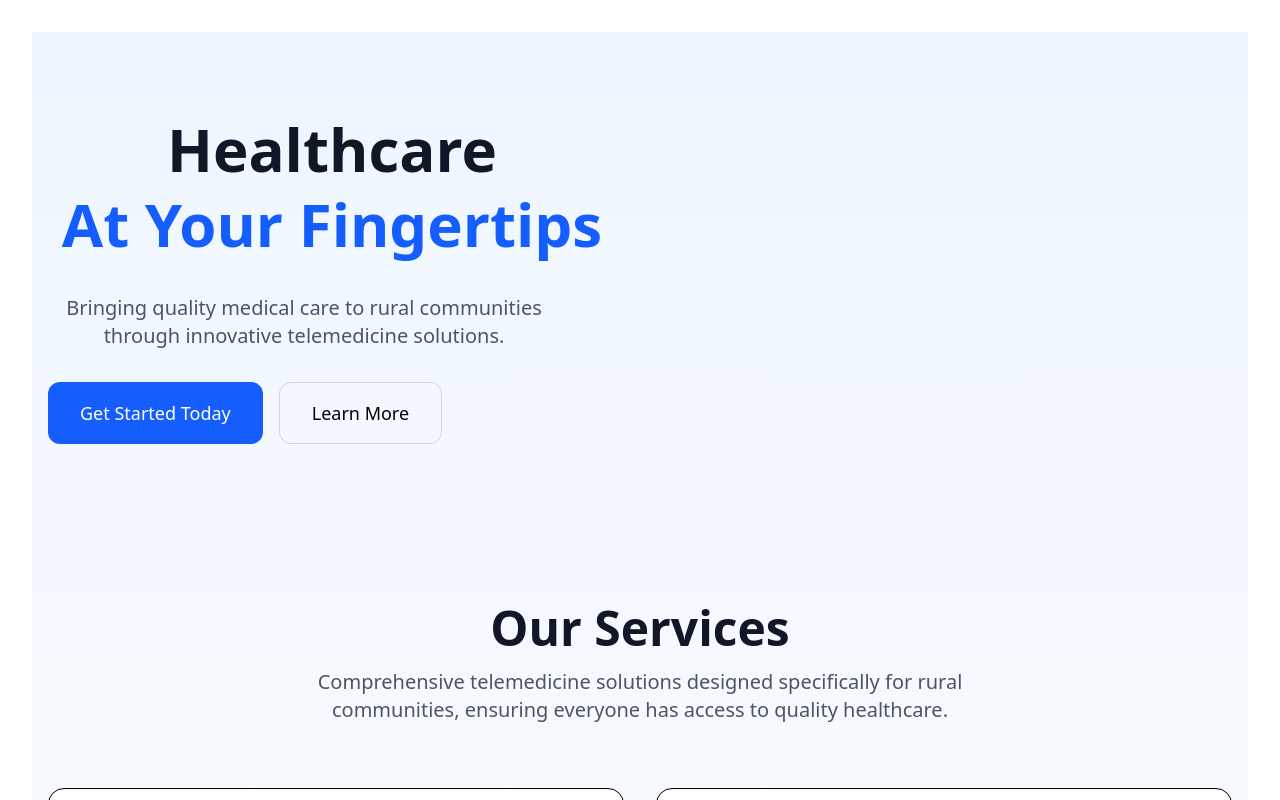
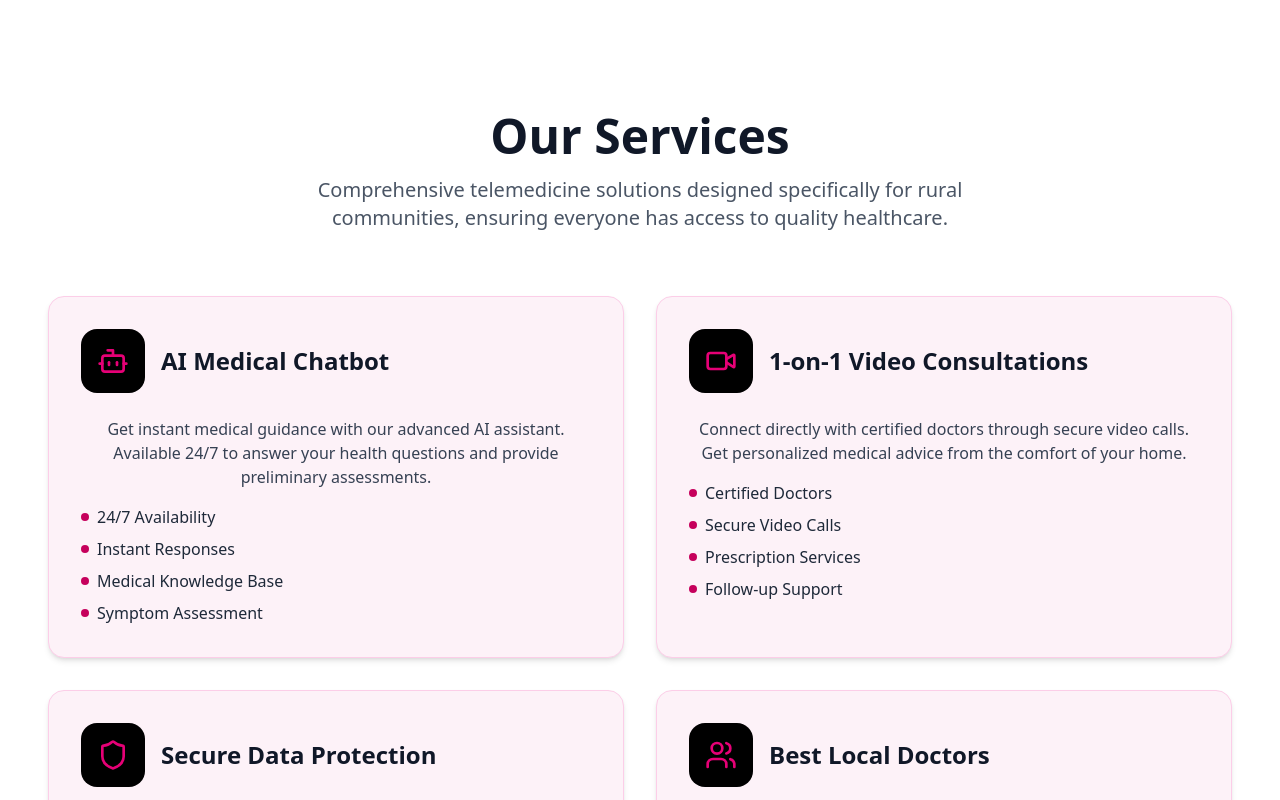
Before and after one commit to YashRajCs23/Telemedicine, a React (Vite) app in the folder frontend/: page /services in a window 1280 px wide. Shown: the top 800 px of the page. Built offline with nearby package versions, Linux system fonts and the light colour scheme.

Commit message:
pre-Final Landing Page

```diff
--- a/frontend/src/App.jsx
+++ b/frontend/src/App.jsx
@@ -17,6 +17,8 @@ import DoctorSignup from './components/Landing/UserLogin.jsx'
 
 import { createBrowserRouter, RouterProvider } from 'react-router'
 import AboutSection from './components/Landing/About/AboutSection.jsx'
+import Services from "./components/Landing/Services.jsx";
+import Last from "./components/Landing/Last.jsx";
 
 
 
@@ -27,6 +29,8 @@ function App() {
       <Background />
       <Herosection />
       <AboutSection/>
+      <Services/>
+      <Last/>
       <Footer />
     </>
   );
--- a/frontend/src/components/Landing/Herosection.jsx
+++ b/frontend/src/components/Landing/Herosection.jsx
@@ -4,7 +4,7 @@ import BookButton from "./BookButton";
 
 const Herosection = () => {
   return (
-    <div className="flex justify-center items-center px-[4vw] py-[1vw] w-full h-[88vh] gap-[2vw] bg-white z-10">
+    <div className="flex justify-center items-center px-[4vw] py-[1vw] w-full h-[88vh] gap-[2vw]">
 
       {/* Left Section */}
       <div className="left w-[40vw] h-full flex flex-col justify-center gap-6 text-black">
--- /dev/null
+++ b/frontend/src/components/Landing/Last.jsx
@@ -0,0 +1,29 @@
+import React from "react";
+import BookButton from "./BookButton";
+
+const Last = () => {
+  return (
+    <section className=" py-16 px-6 text-center text-black">
+      <div className="max-w-4xl mx-auto space-y-6">
+        {/* Catchy Heading */}
+        <h2 className="text-4xl md:text-5xl font-extrabold leading-tight">
+          Hey, don’t waste your time!
+          <br /> Consult a doctor today.
+        </h2>
+
+        {/* Supporting Text */}
+        <p className="text-lg md:text-xl text-gray-600">
+          Get expert medical advice, anytime, anywhere. Take the first step
+          towards better health now.
+        </p>
+
+        {/* Book Now Button */}
+        <div>
+          <BookButton color="bg-black" textColor="text-white" />
+        </div>
+      </div>
+    </section>
+  );
+};
+
+export default Last;
--- a/frontend/src/components/Landing/Services.jsx
+++ b/frontend/src/components/Landing/Services.jsx
@@ -53,35 +53,11 @@ const Services = () => {
   ];
 
   return (
-    <div className="min-h-screen bg-gradient-to-b from-blue-50 to-white">
-      {/* Hero Section */}
-      <section className="relative py-20 px-4">
-        <div className="max-w-7xl mx-auto grid lg:grid-cols-2 gap-12 items-center">
-          {/* Text */}
-          <div className="space-y-8">
-            <h1 className="text-5xl lg:text-6xl font-bold leading-tight text-gray-900">
-              Healthcare
-              <span className="block text-blue-600">At Your Fingertips</span>
-            </h1>
-            <p className="text-xl text-gray-600 max-w-lg">
-              Bringing quality medical care to rural communities through
-              innovative telemedicine solutions.
-            </p>
-            <div className="flex flex-col sm:flex-row gap-4">
-              <button className="bg-blue-600 text-white text-lg px-8 py-4 rounded-xl hover:bg-blue-700 transition">
-                Get Started Today
-              </button>
-              <button className="border border-gray-300 text-lg px-8 py-4 rounded-xl hover:bg-gray-100 transition">
-                Learn More
-              </button>
-            </div>
-          </div>
-        </div>
-      </section>
-
+    <div className="min-h-screen ">
       {/* Services Section */}
       <section className="py-20 px-4">
         <div className="max-w-7xl mx-auto">
+          {/* Section Heading */}
           <div className="text-center space-y-4 mb-16">
             <h2 className="text-4xl lg:text-5xl font-bold text-gray-900">
               Our Services
@@ -93,28 +69,34 @@ const Services = () => {
             </p>
           </div>
 
+          {/* Service Cards */}
           <div className="grid md:grid-cols-2 gap-8">
             {services.map((service, index) => (
               <div
                 key={index}
-                className="p-8 rounded-2xl bg-white shadow-md hover:shadow-lg transition cursor-pointer border"
+                className="p-8 rounded-2xl bg-pink-50 shadow-md hover:shadow-lg transition cursor-pointer border border-pink-200"
               >
+                {/* Icon + Title */}
                 <div className="flex items-center gap-4 mb-6">
-                  <div className="w-16 h-16 rounded-2xl bg-blue-100 flex items-center justify-center">
-                    <service.icon className="w-8 h-8 text-blue-600" />
+                  <div className="w-16 h-16 rounded-2xl bg-black flex items-center justify-center">
+                    <service.icon className="w-8 h-8 text-pink-600" />
                   </div>
                   <h3 className="text-2xl font-bold text-gray-900">
                     {service.title}
                   </h3>
                 </div>
-                <p className="text-gray-600 mb-4">{service.description}</p>
+
+                {/* Description */}
+                <p className="text-gray-700 mb-4">{service.description}</p>
+
+                {/* Features List */}
                 <ul className="space-y-2">
                   {service.features.map((feature, featureIndex) => (
                     <li
                       key={featureIndex}
-                      className="flex items-center gap-2 text-gray-700"
+                      className="flex items-center gap-2 text-gray-800"
                     >
-                      <span className="w-2 h-2 rounded-full bg-blue-600"></span>
+                      <span className="w-2 h-2 rounded-full bg-pink-700"></span>
                       {feature}
                     </li>
                   ))}
```
